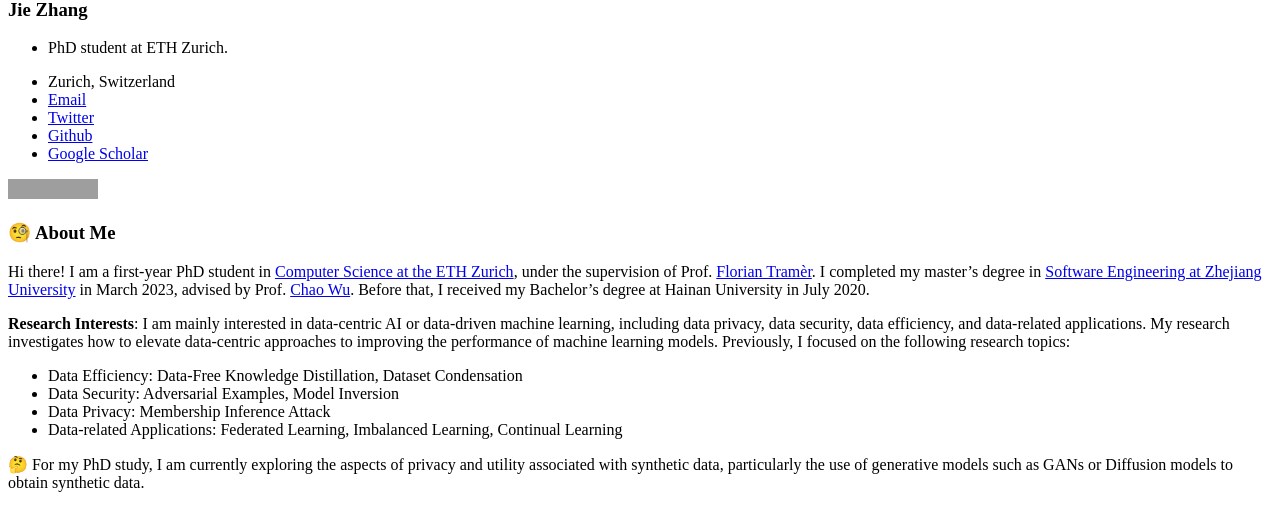
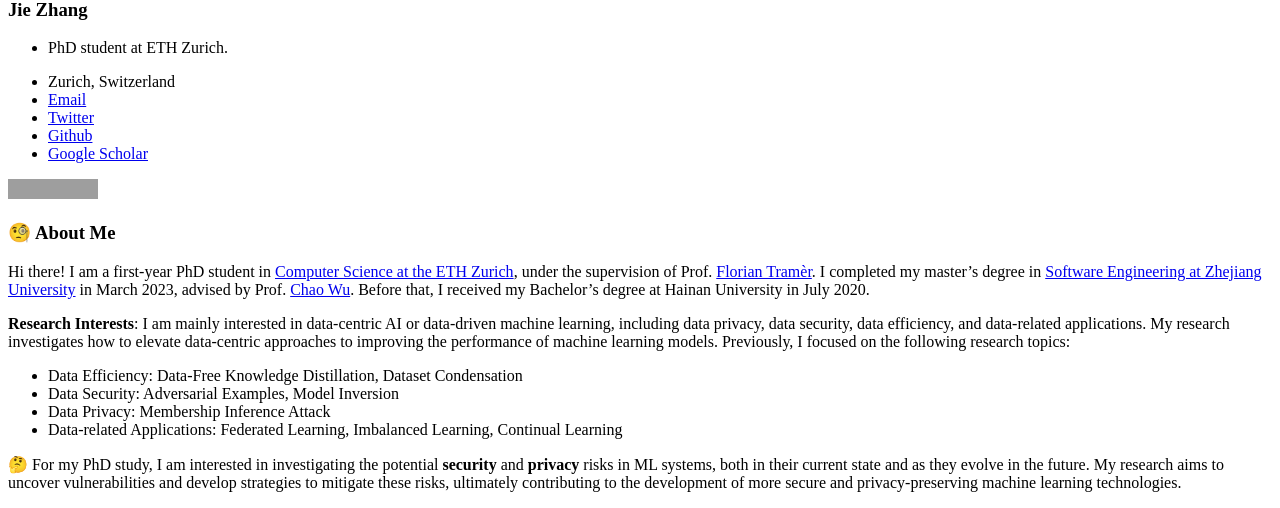
Before and after one commit to zj-jayzhang/zj-jayzhang.github.io, a Jekyll site: the page built from _pages/includes/intro.md, in a window 1280 px wide. Shown: the part 544-1052 px from the top of the page. Built offline with Jekyll 4.4.1, drawn with Linux system fonts in a browser that asks for light colours; our own code applies the rules of GitHub Pages for plain Markdown files; grey boxes are pictures that could not be loaded.

Commit message:
Update intro.md

```diff
--- a/_pages/includes/intro.md
+++ b/_pages/includes/intro.md
@@ -12,4 +12,4 @@
 - Data Privacy: Membership Inference Attack
 - Data-related Applications: Federated Learning, Imbalanced Learning, Continual Learning
 
-🤔 For my PhD study, I am currently exploring the aspects of privacy and utility associated with synthetic data, particularly the use of generative models such as GANs or Diffusion models to obtain synthetic data.
+🤔 For my PhD study, I am interested in investigating the potential **security** and **privacy** risks in ML systems, both in their current state and as they evolve in the future. My research aims to uncover vulnerabilities and develop strategies to mitigate these risks, ultimately contributing to the development of more secure and privacy-preserving machine learning technologies.
```
